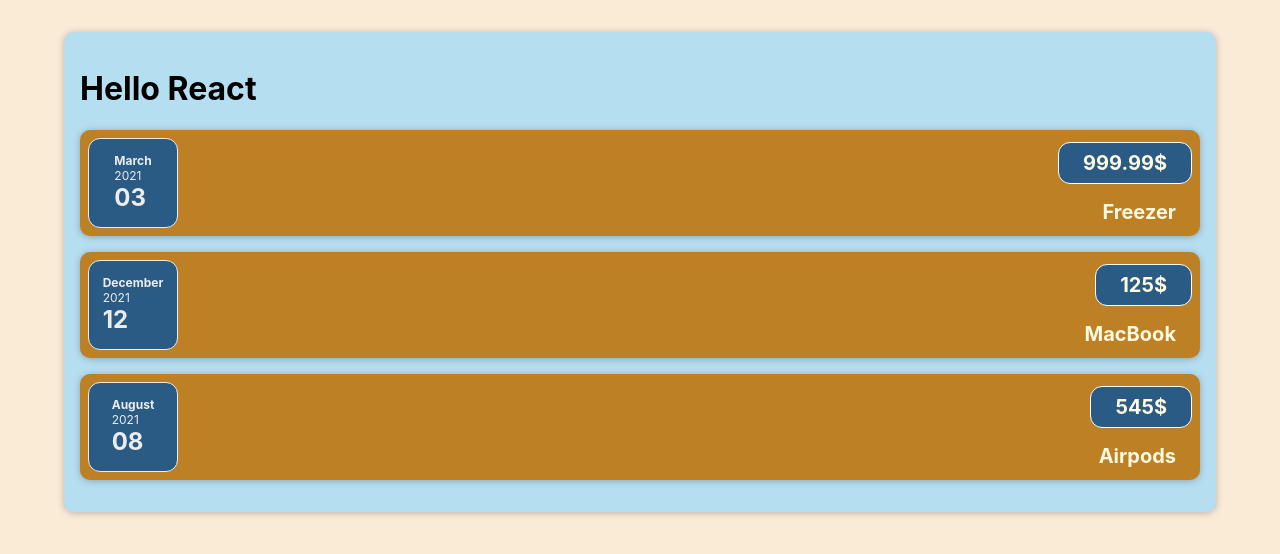
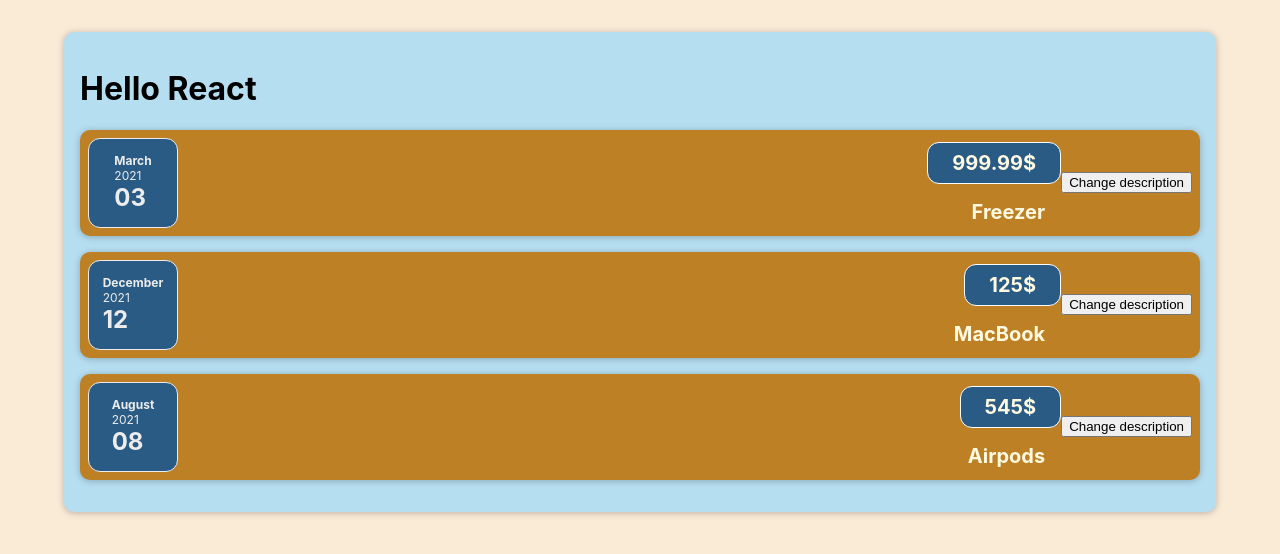
Before and after one commit to Veronika4Donchenko4/expenses, a React (Create React App) app: page / in a window 1280 px wide. Shown: the top 554 px of the page. Built offline with nearby package versions, Linux system fonts and the light colour scheme.

Commit message:
useState

```diff
--- a/src/components/costitems/CostItems.jsx
+++ b/src/components/costitems/CostItems.jsx
@@ -1,15 +1,25 @@
 import styles from './CostItems.module.css'
 import CostDate from '../costdate/CostDate';
-import Card from '../card/Card'
+import Card from '../UI/card/Card';
+import { useState } from "react";
 
 const CostItems = (props) => {
+ const [description, setDescription] =
+ useState(props.description);
+//  console.log('TExt in component defenition')
+
+ const changeDescriptionHandler = () => {
+    setDescription('New cost');
+  }
+
   return (
     <Card className={styles['cost-item']}>
       <CostDate date={props.date} />
       <div className={styles['cost-item__description']}>
-        <h2>{props.description}</h2>
+        <h2>{description}</h2>
         <div className={styles['cost-item__price']}>{props.amount}$</div>
       </div>
+      <button onClick={changeDescriptionHandler}>Change description</button>
      </Card>
   );
 }
--- a/src/components/costs/Costs.jsx
+++ b/src/components/costs/Costs.jsx
@@ -1,6 +1,6 @@
 import CostItems from "../costitems/CostItems";
 import styles from "./Costs.module.css";
-import Card from '../card/Card';
+import Card from '../UI/card/Card';
 
 const Costs = (props) => {
   return (
```
Also changed, not shown: src/components/UI/card/Card.jsx (renamed from src/components/card/Card.jsx), src/components/UI/card/Card.module.css (renamed from src/components/card/Card.module.css).
